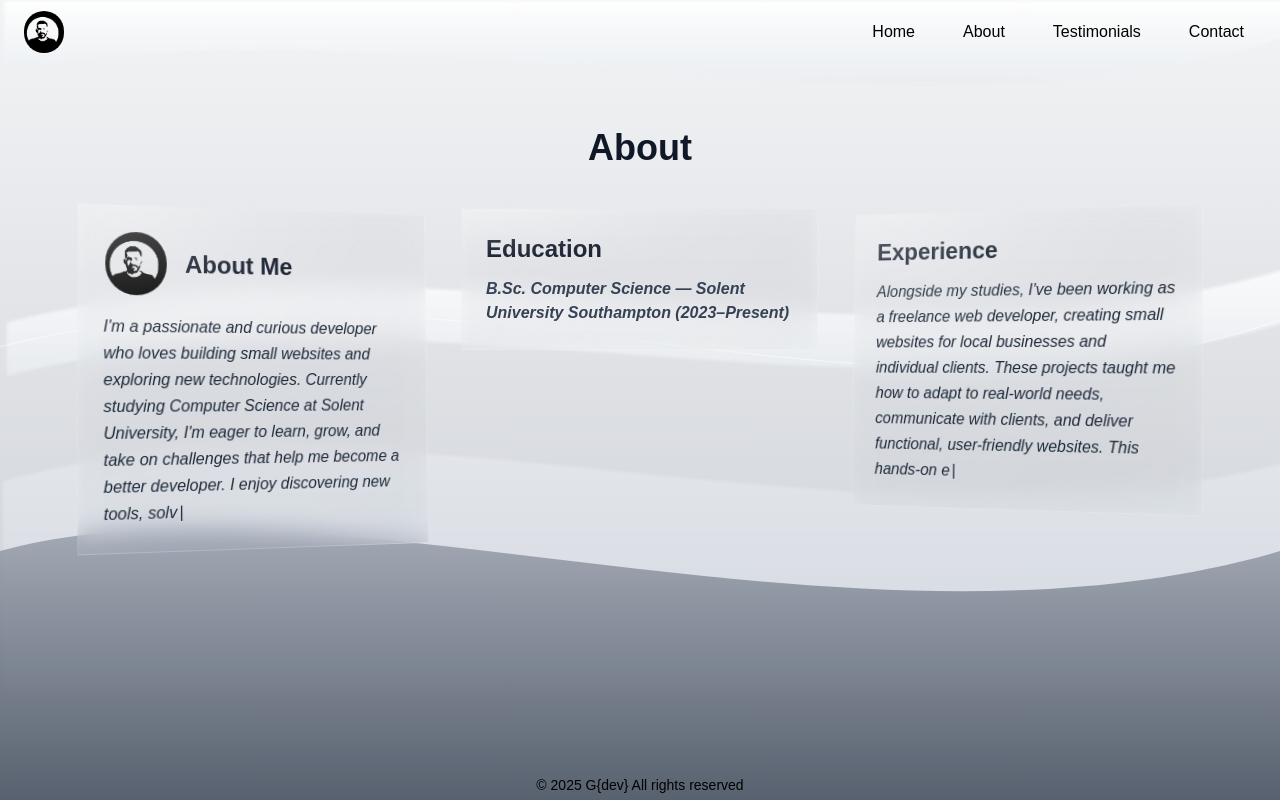
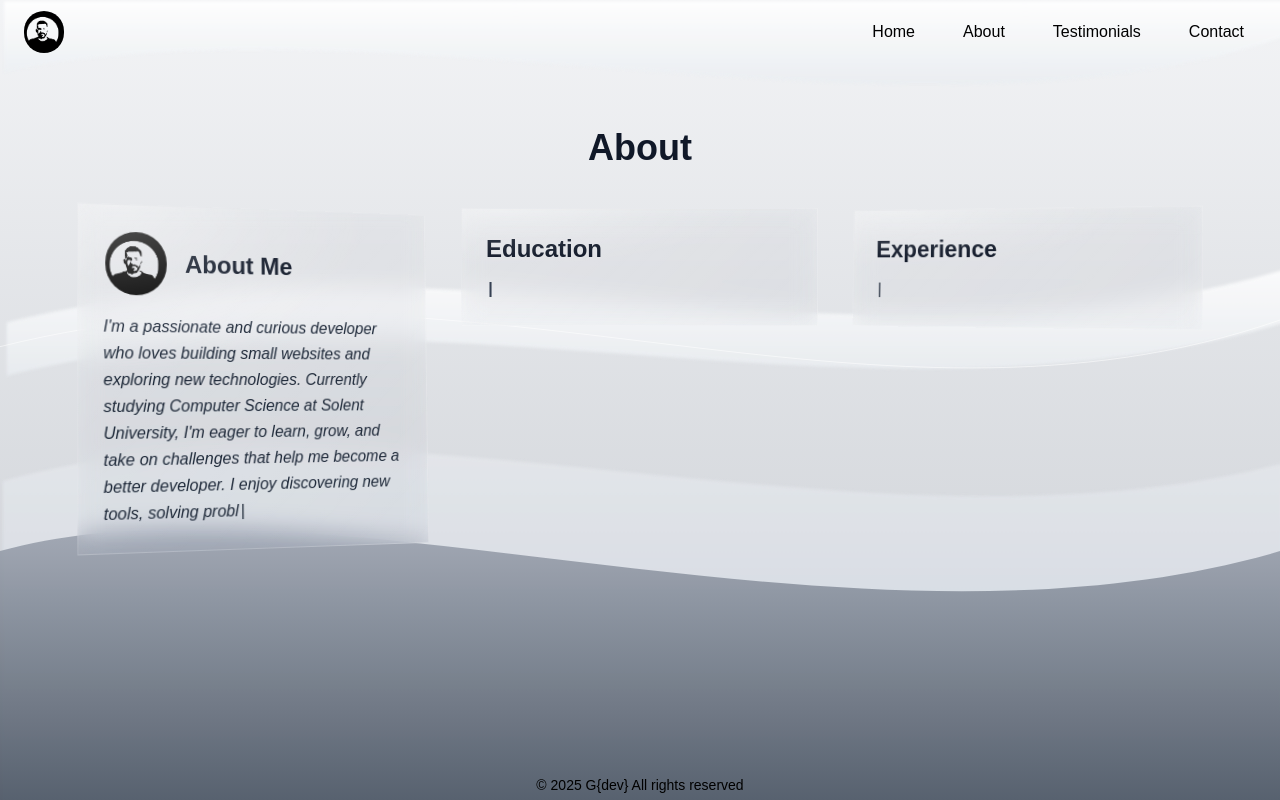
Before and after one commit to gca-dev-90/Portofolio, a Next.js app: page /about in a window 1280 px wide. Built offline with nearby package versions, Linux system fonts and the light colour scheme.

Commit message:
Fix emailText assignment for Vercel build (array syntax)

```diff
--- a/src/components/Typewriter.tsx
+++ b/src/components/Typewriter.tsx
@@ -29,23 +29,7 @@ export default function Typewriter({
 
   useEffect(() => {
     let intervalId: ReturnType<typeof window.setInterval> | undefined;
-    const timeoutId: ReturnType<typeof window.setTimeout> = window.setTimeout(() => {
-      intervalId = window.setInterval(() => {
-        iRef.current += 1;
-        setOut(text.slice(0, iRef.current));
-        if (iRef.current >= text.length) {
-          if (intervalId) window.clearInterval(intervalId);
-          if (!doneRef.current) {
-            doneRef.current = true;
-            onDone?.();
-          }
-        }
-      }, speed);
-    }, startDelay);
-    return () => {
-      if (timeoutId) window.clearTimeout(timeoutId);
-      if (intervalId) window.clearInterval(intervalId);
-    };
+    let timeoutId: ReturnType<typeof window.setTimeout> | undefined;
     if (!start) return;
     // reset if starting again
     if (iRef.current === 0) setOut("");
```
